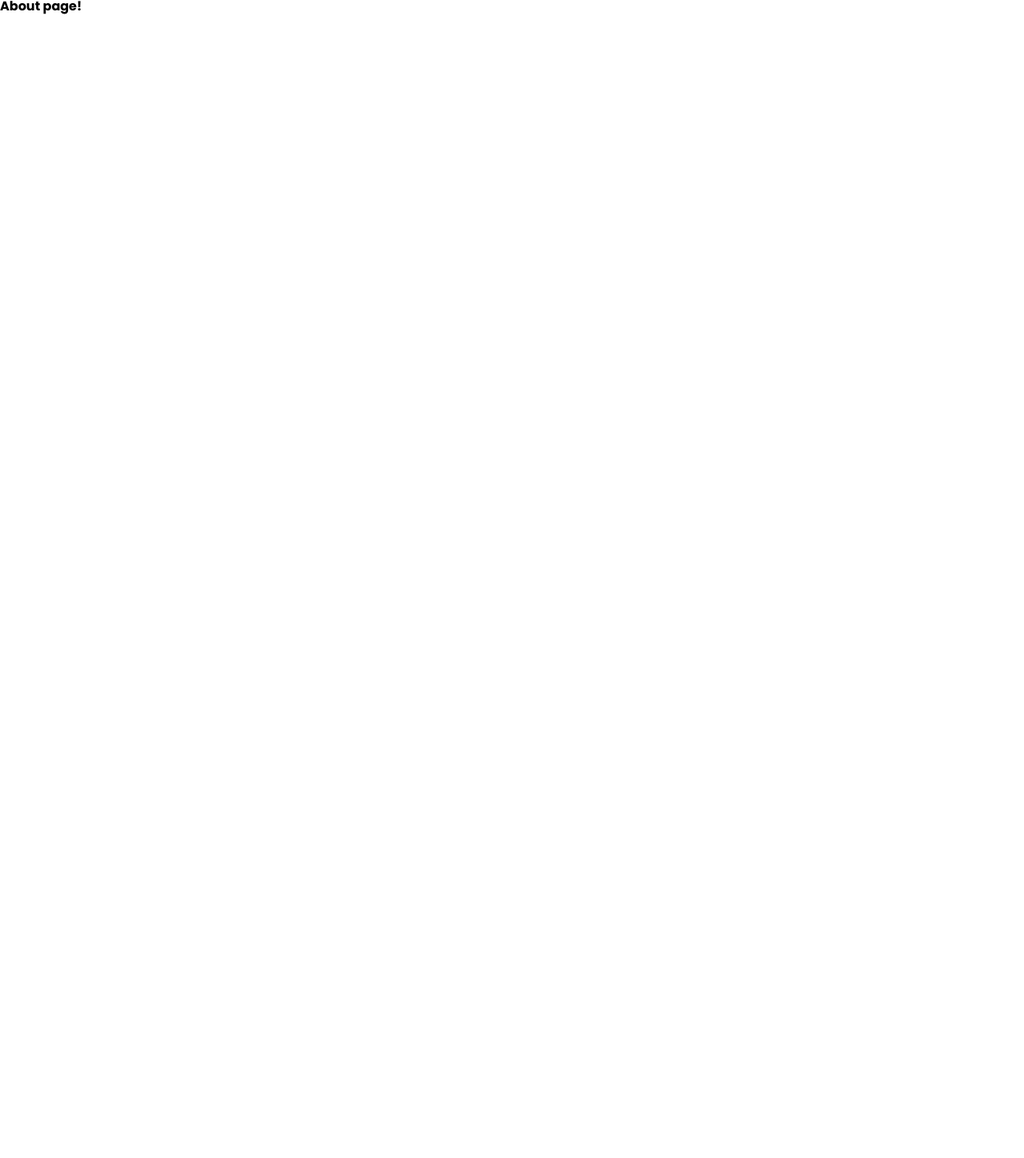
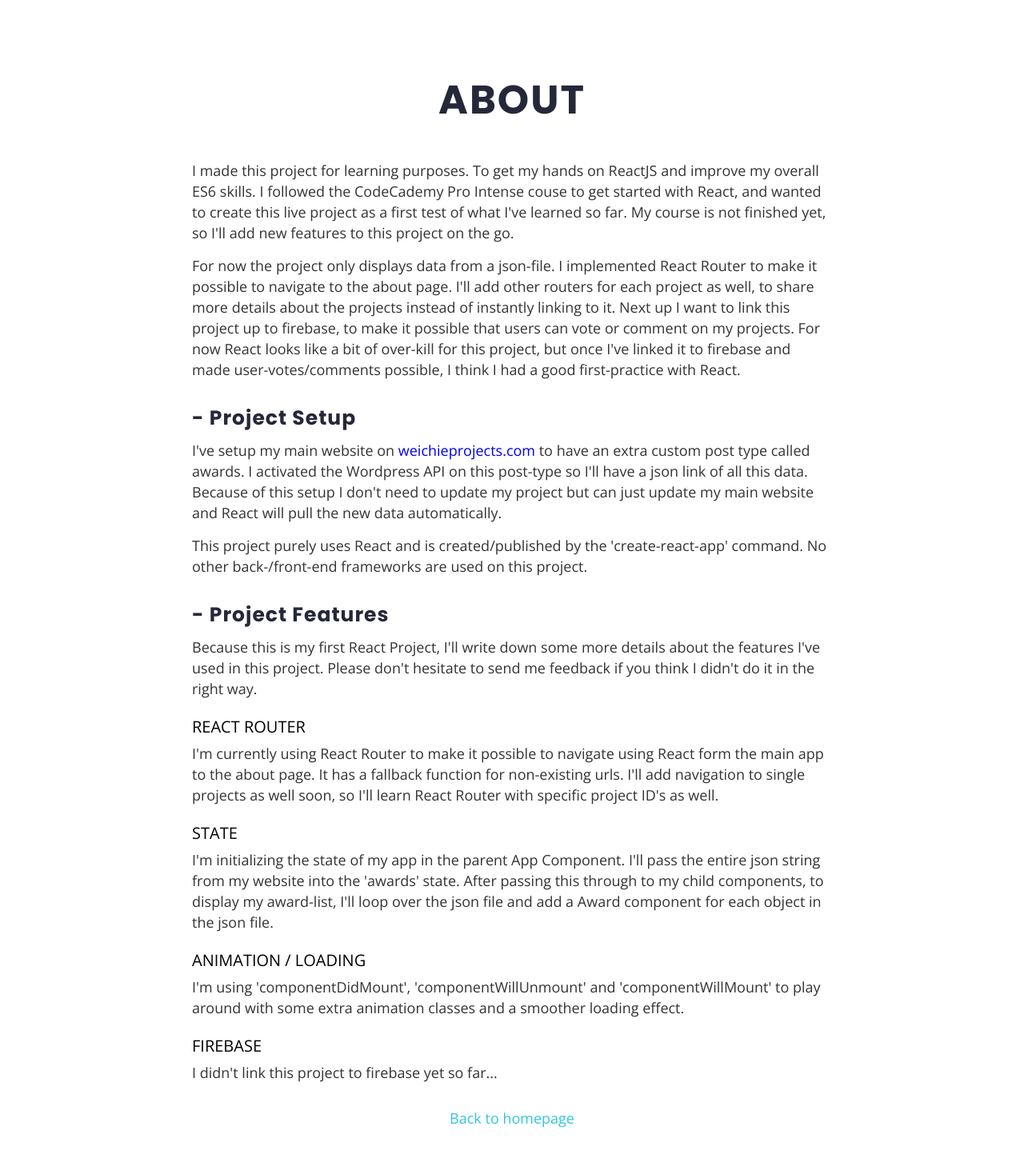
Before and after one commit to weichie/awards, a React (Create React App) app: page /about in a window 1280 px wide. Shown: the top 1448 px of the page at 80% size. Before the commit the page ends 800 px from the top, so only its background shows below. Built offline with nearby package versions, Linux system fonts and the light colour scheme.

Commit message:
Add About page

```diff
--- a/src/App.js
+++ b/src/App.js
@@ -3,7 +3,6 @@ import './App.css';
 
 import Sidebar from './components/Sidebar/Sidebar';
 import AwardList from './components/AwardList/AwardList';
-import About from './components/About/About';
 
 class App extends Component {
 	constructor(props){
@@ -26,6 +25,12 @@ class App extends Component {
 			}).then(jsonResponse => {
 				this.setState({awards: jsonResponse});
 			});
+
+		console.log('ready');
+	}
+
+	componentWillMound(){
+		console.log('lel');
 	}
 
 	render(){
--- a/src/components/About/About.css
+++ b/src/components/About/About.css
@@ -0,0 +1,46 @@
+.about{
+	padding: 100px 50px;
+}
+.about h1{
+	font-size: 50px;
+	text-align: center;
+	margin-bottom: 50px;
+	letter-spacing: 2px;
+	text-transform: uppercase;
+	color: #252839;
+}
+.about .container{
+	max-width: 800px;
+	margin: 0 auto;
+}
+.about h4{
+	text-transform: capitalize;
+	letter-spacing: 1px;
+	font-size: 25px;
+	margin-top: 35px;
+	margin-bottom: 15px;
+	color: #252839;
+}
+.about h6{
+	font-weight: 300;
+	text-transform: uppercase;
+	font-size: 20px;
+	margin-top: 25px;
+	margin-bottom: 10px;
+}
+.about p{
+	margin: 0 auto;
+	margin-bottom: 15px;
+	color: #333333;
+	font-weight: 300;
+	font-size: 18px;
+	line-height: 26px;
+}
+.about a.back{
+	display: block;
+	text-align: center;
+	font-weight: 300;
+	font-size: 18px;
+	margin-top: 35px;
+	color: #31c6de;
+}
--- a/src/components/About/About.js
+++ b/src/components/About/About.js
@@ -6,7 +6,43 @@ class About extends React.Component{
 	render(){
 		return(
 			<div className="about">
-				<h1>About page!</h1>
+				<h1>About</h1>
+				<div className="container">
+					<p>
+						I made this project for learning purposes. To get my hands on ReactJS and improve my overall ES6 skills. I followed the CodeCademy Pro Intense couse to get started with React, and wanted to create this live project as a first test of what I've learned so far. My course is not finished yet, so I'll add new features to this project on the go.
+					</p>
+					<p>
+						For now the project only displays data from a json-file. I implemented React Router to make it possible to navigate to the about page. I'll add other routers for each project as well, to share more details about the projects instead of instantly linking to it. Next up I want to link this project up to firebase, to make it possible that users can vote or comment on my projects. For now React looks like a bit of over-kill for this project, but once I've linked it to firebase and made user-votes/comments possible, I think I had a good first-practice with React.
+					</p>
+					<h4>- Project Setup</h4>
+					<p>
+						I've setup my main website on <a href="https://weichieprojects.com" target="_blank" rel="noopener noreferrer">weichieprojects.com</a> to have an extra custom post type called awards. I activated the Wordpress API on this post-type so I'll have a json link of all this data. Because of this setup I don't need to update my project but can just update my main website and React will pull the new data automatically.
+					</p>
+					<p>
+						This project purely uses React and is created/published by the 'create-react-app' command. No other back-/front-end frameworks are used on this project.
+					</p>
+					<h4>- Project Features</h4>
+					<p>
+						Because this is my first React Project, I'll write down some more details about the features I've used in this project. Please don't hesitate to send me feedback if you think I didn't do it in the right way.
+					</p>
+					<h6>React Router</h6>
+					<p>
+						I'm currently using React Router to make it possible to navigate using React form the main app to the about page. It has a fallback function for non-existing urls. I'll add navigation to single projects as well soon, so I'll learn React Router with specific project ID's as well.
+					</p>
+					<h6>State</h6>
+					<p>
+						I'm initializing the state of my app in the parent App Component. I'll pass the entire json string from my website into the 'awards' state. After passing this through to my child components, to display my award-list, I'll loop over the json file and add a Award component for each object in the json file.
+					</p>
+					<h6>Animation / loading</h6>
+					<p>
+						I'm using 'componentDidMount', 'componentWillUnmount' and 'componentWillMount' to play around with some extra animation classes and a smoother loading effect.
+					</p>
+					<h6>Firebase</h6>
+					<p>
+						I didn't link this project to firebase yet so far...
+					</p>
+					<Link className="back" to="/">Back to homepage</Link>
+				</div>
 			</div>
 		);
 	}
--- a/src/components/Award/Award.js
+++ b/src/components/Award/Award.js
@@ -2,6 +2,10 @@ import React from 'react';
 import './Award.css';
 
 class Award extends React.Component{
+	componentDidMount() {
+		console.log('add active class');
+	}
+
 	render(){
 		const a = this.props.award;
 		let type = (a.award_type === 'client: Client Work') ? 'Subcontract' : 'Self Made';
--- a/src/components/Sidebar/Sidebar.css
+++ b/src/components/Sidebar/Sidebar.css
@@ -63,12 +63,11 @@
 	right: 0;
 	text-align: center;
 	padding: 0;
-	display: none;
 }
 
 .sidebar .footer a{
 	display: inline-block;
-	padding: 15px 10px;
+	padding: 25px 10px;
 	opacity: .6;
 	color: #000000;
 	font-size: 14px;
```
